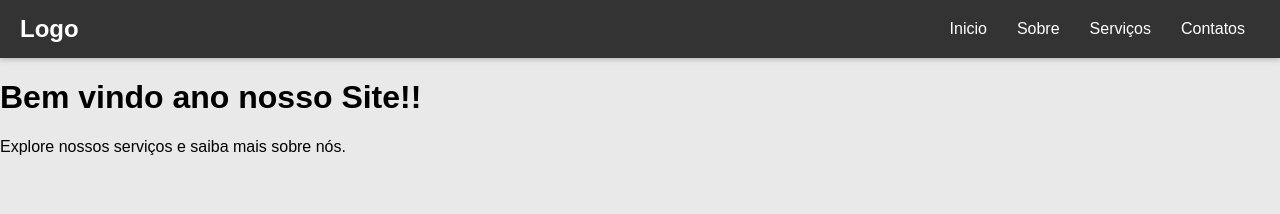
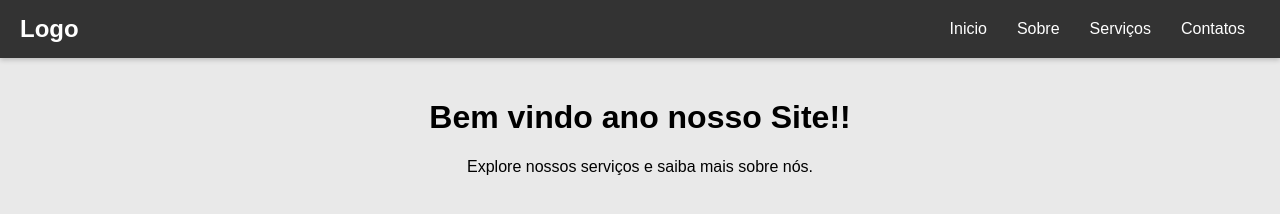
Before and after one commit to lizaraxamg/estrutura-de-fundamentos-, a plain HTML site: page menus/index.html in a window 1280 px wide. Drawn offline with Linux system fonts and the light colour scheme.

Commit message:
Ultima modficação do menu

```diff
--- a/menus/styles.css
+++ b/menus/styles.css
@@ -39,3 +39,12 @@ body{
 .nav-links a:hover{
     background-color: #555;
 }
+
+.nav-links a.link{
+    background-color: #e67e22;
+}
+
+.conteudo{
+  padding: 20px;
+  text-align: center;
+}
```
